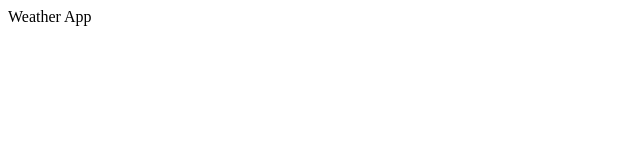
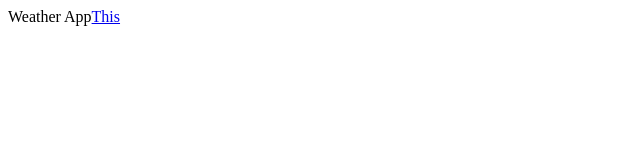
Before and after one commit to annaknish/react-weather-app, a React (Create React App) app: page / in a window 1280 px wide. Shown: the top 160 px of the page, without its empty margins (0-640 px from the left). Built offline with nearby package versions, Linux system fonts and the light colour scheme.

Commit message:
Added a content to the link

```diff
--- a/src/App.js
+++ b/src/App.js
@@ -4,7 +4,7 @@ export default function App() {
   return (
     <div className="App">
       Weather App
-      <a href=""></a>
+      <a href="https://github.com/annaknish/react-weather-app">This</a>
     </div>
   );
 }
```
